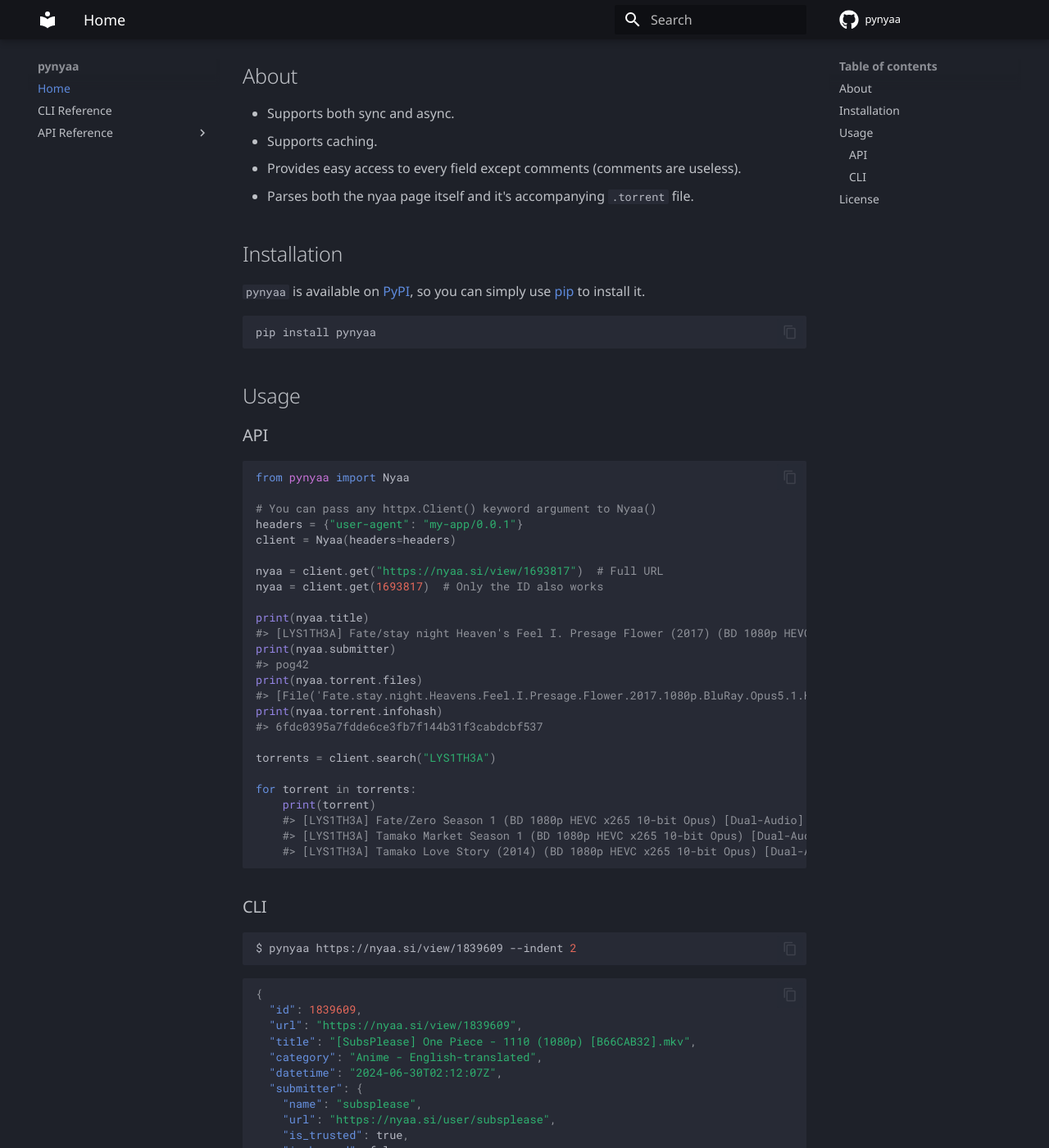
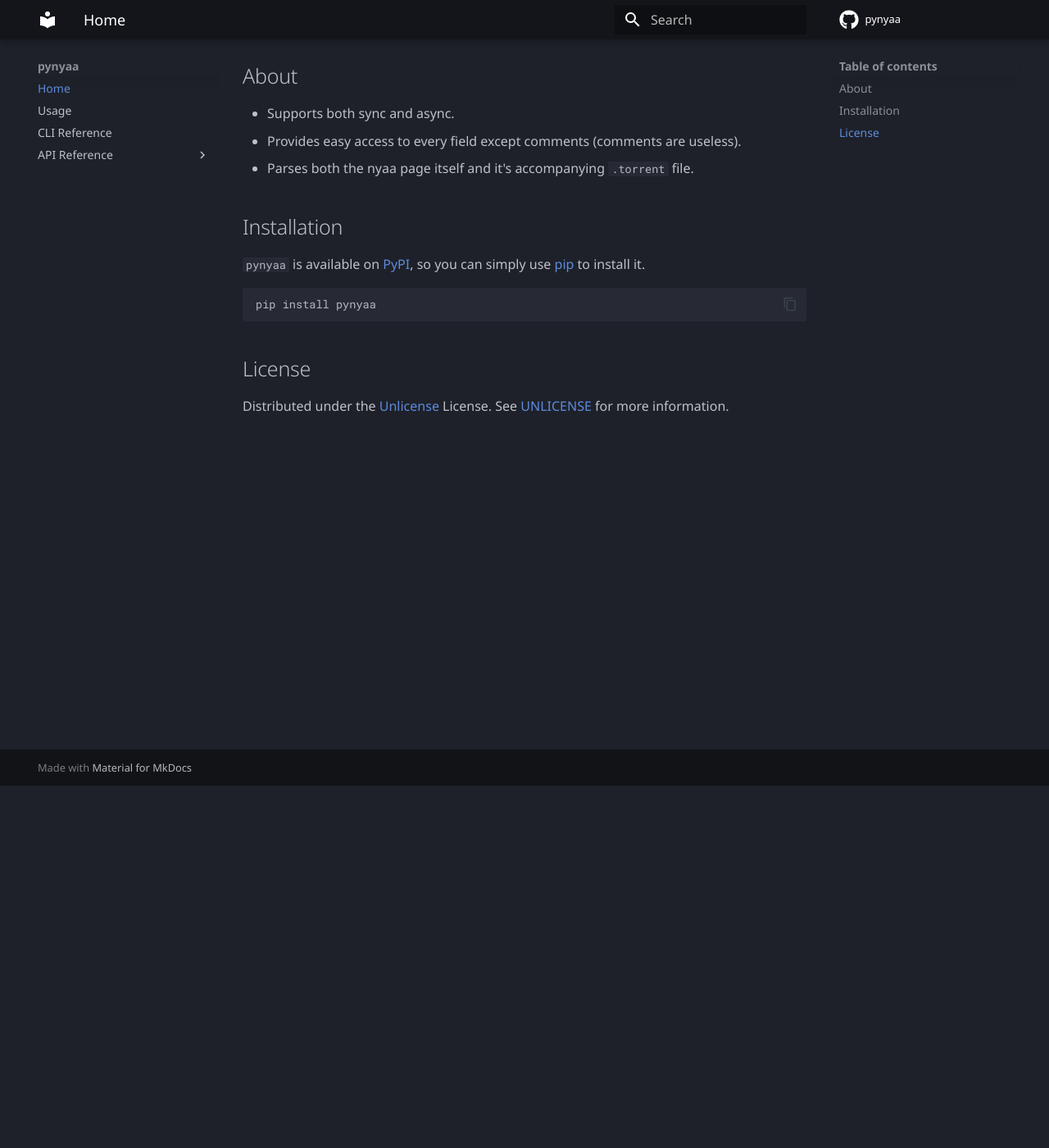
Before and after one commit to Ravencentric/pynyaa, an MkDocs documentation site: the page built from docs/index.md, in a window 1280 px wide and 1400 px high, scrolled down 442 px. Shown: the whole window at 82% size. Built offline with MkDocs 1.6.1 and Material for MkDocs 9.7.7, drawn with Linux system fonts in a browser that asks for light colours; comment, search, counter and statistics services are not loaded; some of the changed text lies outside the part shown; grey boxes are pictures that could not be loaded.

Commit message:
fix: client rework (#10)
* fix: client rework

* fix: yield the instance

* fix: use context manager

* fix: format

* fix: rework async client too

* docs: update

* fix: shut up codecov

* Update __init__.py

* Update README.md

````diff
--- a/docs/index.md
+++ b/docs/index.md
@@ -28,7 +28,6 @@
 ## About
 
 - Supports both sync and async.
-- Supports caching.
 - Provides easy access to every field except comments (comments are useless).
 - Parses both the nyaa page itself and it's accompanying `.torrent` file.
 
@@ -40,86 +39,6 @@
 pip install pynyaa
 ```
 
-## Usage
-### API
-```py
-from pynyaa import Nyaa
-
-# You can pass any httpx.Client() keyword argument to Nyaa()
-headers = {"user-agent": "my-app/0.0.1"}
-client = Nyaa(headers=headers)
-
-nyaa = client.get("https://nyaa.si/view/1693817")  # Full URL
-nyaa = client.get(1693817)  # Only the ID also works
-
-print(nyaa.title)
-#> [LYS1TH3A] Fate/stay night Heaven's Feel I. Presage Flower (2017) (BD 1080p HEVC x265 10-bit Opus) [Dual-Audio]
-print(nyaa.submitter)
-#> pog42
-print(nyaa.torrent.files)
-#> [File('Fate.stay.night.Heavens.Feel.I.Presage.Flower.2017.1080p.BluRay.Opus5.1.H.265-LYS1TH3A.mkv', size=12263052206)]
-print(nyaa.torrent.infohash)
-#> 6fdc0395a7fdde6ce3fb7f144b31f3cabdcbf537
-
-torrents = client.search("LYS1TH3A")
-
-for torrent in torrents:
-    print(torrent)
-    #> [LYS1TH3A] Fate/Zero Season 1 (BD 1080p HEVC x265 10-bit Opus) [Dual-Audio]
-    #> [LYS1TH3A] Tamako Market Season 1 (BD 1080p HEVC x265 10-bit Opus) [Dual-Audio]
-    #> [LYS1TH3A] Tamako Love Story (2014) (BD 1080p HEVC x265 10-bit Opus) [Dual-Audio]
-```
-
-### CLI
-```shell
-$ pynyaa https://nyaa.si/view/1839609 --indent 2
-```
-```json
-{
-  "id": 1839609,
-  "url": "https://nyaa.si/view/1839609",
-  "title": "[SubsPlease] One Piece - 1110 (1080p) [B66CAB32].mkv",
-  "category": "Anime - English-translated",
-  "datetime": "2024-06-30T02:12:07Z",
-  "submitter": {
-    "name": "subsplease",
-    "url": "https://nyaa.si/user/subsplease",
-    "is_trusted": true,
-    "is_banned": false
-  },
-  "information": "https://subsplease.org/",
-  "seeders": 1998,
-  "leechers": 106,
-  "completed": 7736,
-  "is_trusted": true,
-  "is_remake": false,
-  "description": "...",
-  "torrent_file": "https://nyaa.si/download/1839609.torrent",
-  "magnet": "magnet:?xt=urn:btih:...&dn=...",
-  "torrent": {
-    "name": "[SubsPlease] One Piece - 1110 (1080p) [B66CAB32].mkv",
-    "size": 1455173416,
-    "infohash": "767d16e0aef5888b1a513a26709e963478ed4123",
-    "piece_size": 1048576,
-    "private": null,
-    "trackers": [
-      ["http://nyaa.tracker.wf:7777/announce"],
-      ["wss://tracker.openwebtorrent.com"]
-    ],
-    "comment": "https://nyaa.si/view/1839609",
-    "creation_date": "2024-06-30T07:42:07",
-    "created_by": "NyaaV2",
-    "source": null,
-    "files": [
-      {
-        "file": "[SubsPlease] One Piece - 1110 (1080p) [B66CAB32].mkv",
-        "size": 1455173416
-      }
-    ]
-  }
-}
-```
-
 ## License
 
 Distributed under the [Unlicense](https://choosealicense.com/licenses/unlicense/) License. See [UNLICENSE](https://github.com/Ravencentric/pynyaa/blob/main/UNLICENSE) for more information.
--- a/mkdocs.yml
+++ b/mkdocs.yml
@@ -76,6 +76,7 @@
 
 nav:
   - Home: index.md
+  - Usage: usage.md
   - CLI Reference: cli-reference.md
   - API Reference:
       - Clients: api-reference/clients.md
````
Also changed, not shown: README.md (+0 -82 lines), docs/usage.md (added, +67 -0 lines), src/pynyaa/__init__.py (+30 -0 lines), 5 other files.
